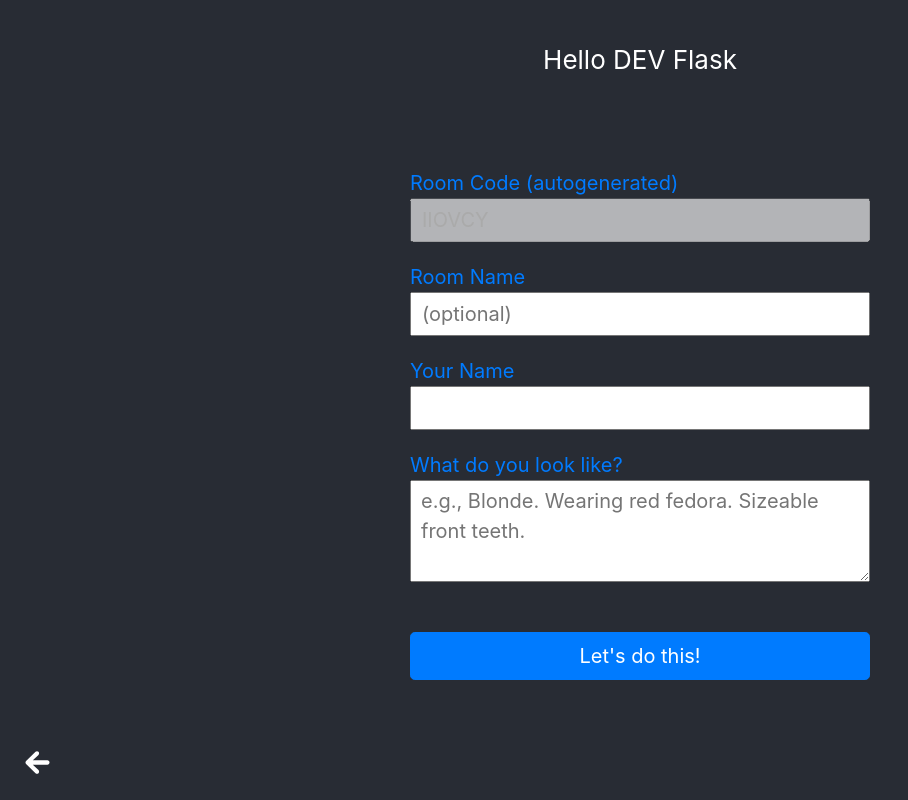
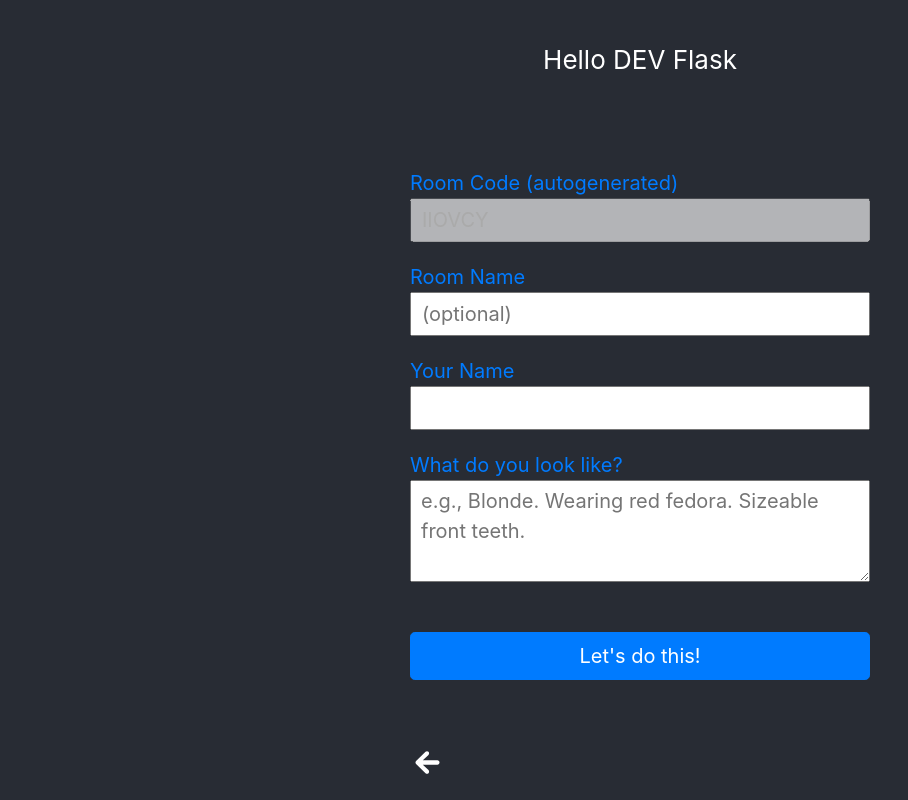
Before and after one commit to simonayzman/Icebreaker, a React (Create React App) app in the folder client/: page / in a window 1280 px wide. Both pictures are taken after a click on the button "Create Room". Shown: the whole page, without its empty margins (0-908 px from the left). Built offline with nearby package versions, Linux system fonts and the light colour scheme; no server answers; what keymirror would draw is missing.

Commit message:
Moved back button logic to app

```diff
--- a/client/src/App.js
+++ b/client/src/App.js
@@ -2,6 +2,8 @@ import React, { Component } from 'react';
 import io from 'socket.io-client';
 import keymirror from 'keymirror';
 import uuid from 'uuid/v4';
+import styled from 'styled-components';
+import { IoMdArrowRoundBack } from 'react-icons/io';
 
 import 'bootstrap/dist/css/bootstrap.min.css';
 
@@ -27,6 +29,12 @@ const PAGES = keymirror({
   Room: null,
   MatchedUser: null,
 });
+
+const BackButtonContainer = styled.div`
+  position: absolute;
+  left: 20px;
+  bottom: 20px;
+`;
 
 export default class App extends Component {
   constructor() {
@@ -69,12 +77,30 @@ export default class App extends Component {
     socket.emit('join_room', { roomCode, user: { userId, name, description } });
   };
 
+  onBack = () => {
+    const { page } = this.state;
+
+    switch (page) {
+      case PAGES.RoomIntro:
+        this.setState({ page: PAGES.Home });
+        break;
+      default:
+        break;
+    }
+  };
+
   renderQuestionPreferenceSelector() {
     return null;
   }
 
   render() {
     const { page, userId, roomSelection } = this.state;
+
+    const backButton = (
+      <BackButtonContainer onClick={this.onBack}>
+        <IoMdArrowRoundBack size="35px" />
+      </BackButtonContainer>
+    );
 
     let component;
     switch (page) {
@@ -107,6 +133,7 @@ export default class App extends Component {
         <header className="App-header">
           <p>{CONFIG.token}</p>
           {component}
+          {page !== PAGES.Home ? backButton : null}
         </header>
       </div>
     );
--- a/client/src/containers/HomeScreen.js
+++ b/client/src/containers/HomeScreen.js
@@ -66,6 +66,7 @@ const ButtonsContainer = styled.div`
 
 const ButtonContainer = styled.div`
   align-items: center;
+  margin-bottom: 20px;
 `;
 
 const ButtonSubtitle = styled.div`
--- a/client/src/containers/RoomIntroScreen.js
+++ b/client/src/containers/RoomIntroScreen.js
@@ -3,7 +3,6 @@ import { Formik, Form, Field, ErrorMessage } from 'formik';
 import * as Yup from 'yup';
 import styled from 'styled-components';
 import { Button } from 'react-bootstrap';
-import { IoMdArrowRoundBack } from 'react-icons/io';
 
 import colors from '../lib/colors';
 import { API } from '../lib/config';
@@ -46,12 +45,6 @@ const StyledErrorMessage = styled.div`
 
 const SubmitButton = styled(Button)`
   margin-top: 20px;
-`;
-
-const BackButtonContainer = styled.div`
-  position: absolute;
-  left: 20px;
-  bottom: 20px;
 `;
 
 export default class RoomIntroScreen extends Component {
@@ -215,9 +208,6 @@ export default class RoomIntroScreen extends Component {
             <SubmitButton variant="primary" size="lg" type="submit" block>
               {"Let's do this!"}
             </SubmitButton>
-            <BackButtonContainer onClick={this.props.onGoBackToHomeScreen}>
-              <IoMdArrowRoundBack size="35px" />
-            </BackButtonContainer>
           </StyledForm>
         )}
       </Formik>
--- a/client/src/styles/App.css
+++ b/client/src/styles/App.css
@@ -11,6 +11,7 @@
 }
 
 .App-header {
+  position: relative;
   min-height: 100vh;
   max-width: 500px;
   width: 100%;
```
